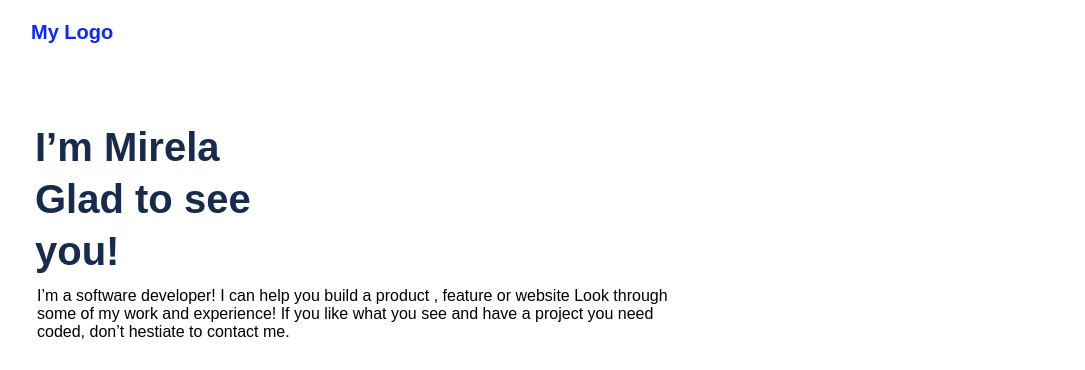
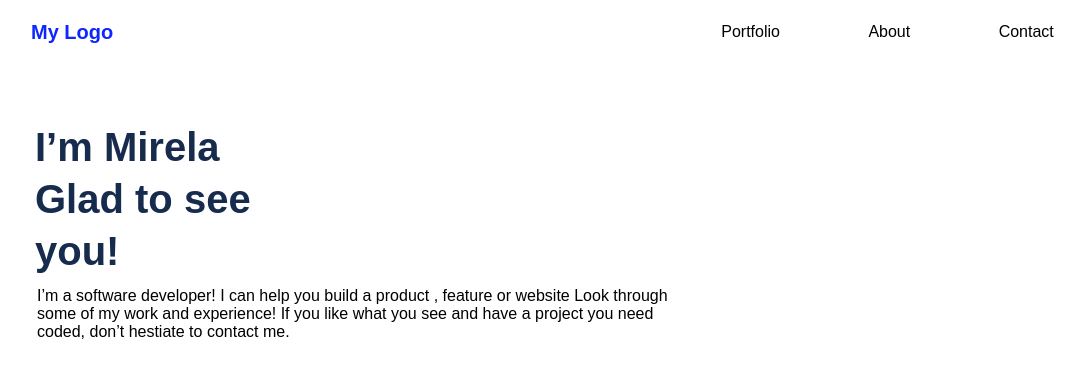
Before and after one commit to mirelapitt/Mirela-s-Pitt-portfolio, a website: page index.html in a window 1280 px wide. Shown: the top 370 px of the page, without its empty margins (115-1200 px from the left). Drawn offline with Linux system fonts and the light colour scheme.

Commit message:
fix the menu bar

```diff
--- a/index.css
+++ b/index.css
@@ -687,12 +687,14 @@ form {
     margin-right: -21vw;
     margin-top: -35px;
     float: right;
+    color: rgb(0, 0, 0);
   }
 
   .desk_menu li {
     display: inline-block;
     margin-left: 22px;
     padding-left: 62px;
+    color: rgb(0, 0, 0);
   }
 
   .desk_menu a {
@@ -977,5 +979,5 @@ form {
 }
 
 .desk_menu {
-  display: none;
+  color: #fff;
 }
--- a/index.html
+++ b/index.html
@@ -36,9 +36,9 @@
 
     <nav>
       <ul class="desk_menu">
-        <li><a href="#">Portfolio</a></li>
-        <li><a href="#">About</a></li>
-        <li><a href="#">Contact</a></li>
+        <li>Portfolio</a></li>
+        <li>About</a></li>
+        <li>Contact</a></li>
       </ul>
     </nav>
 
```
